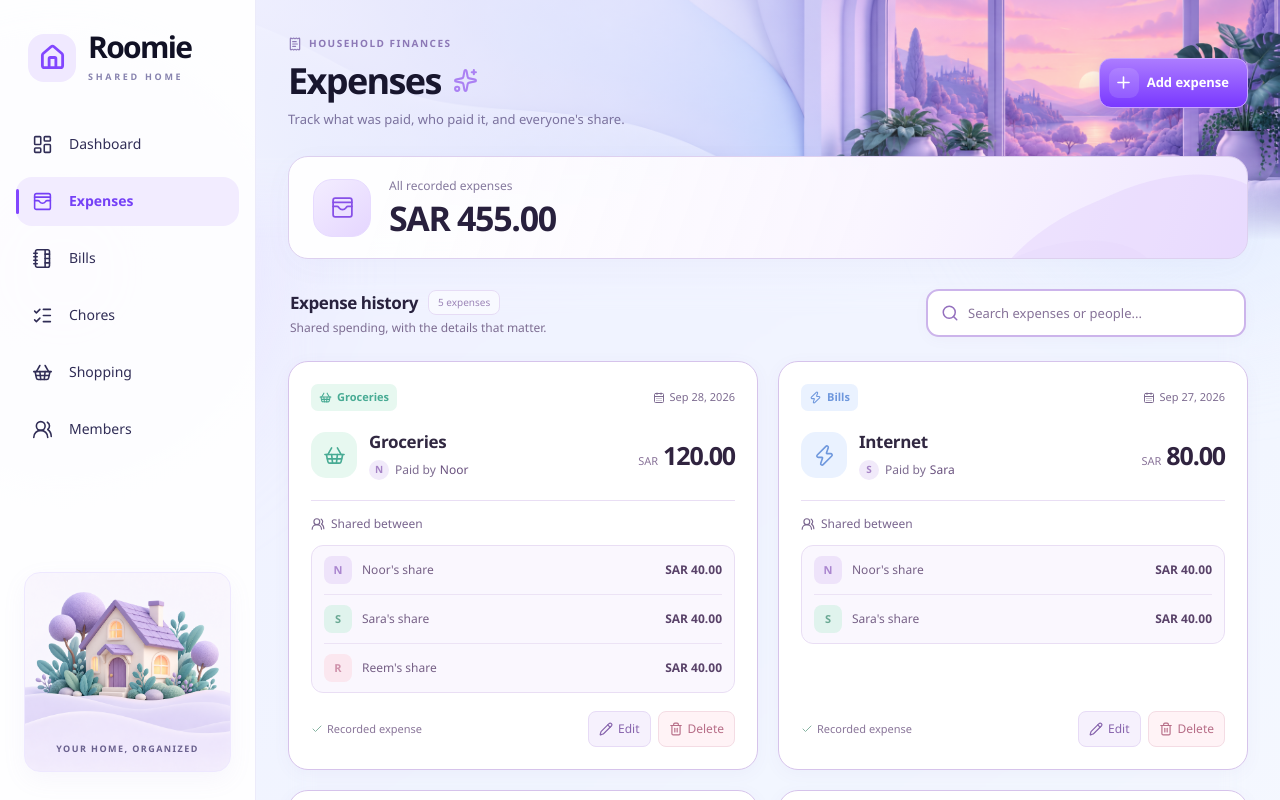
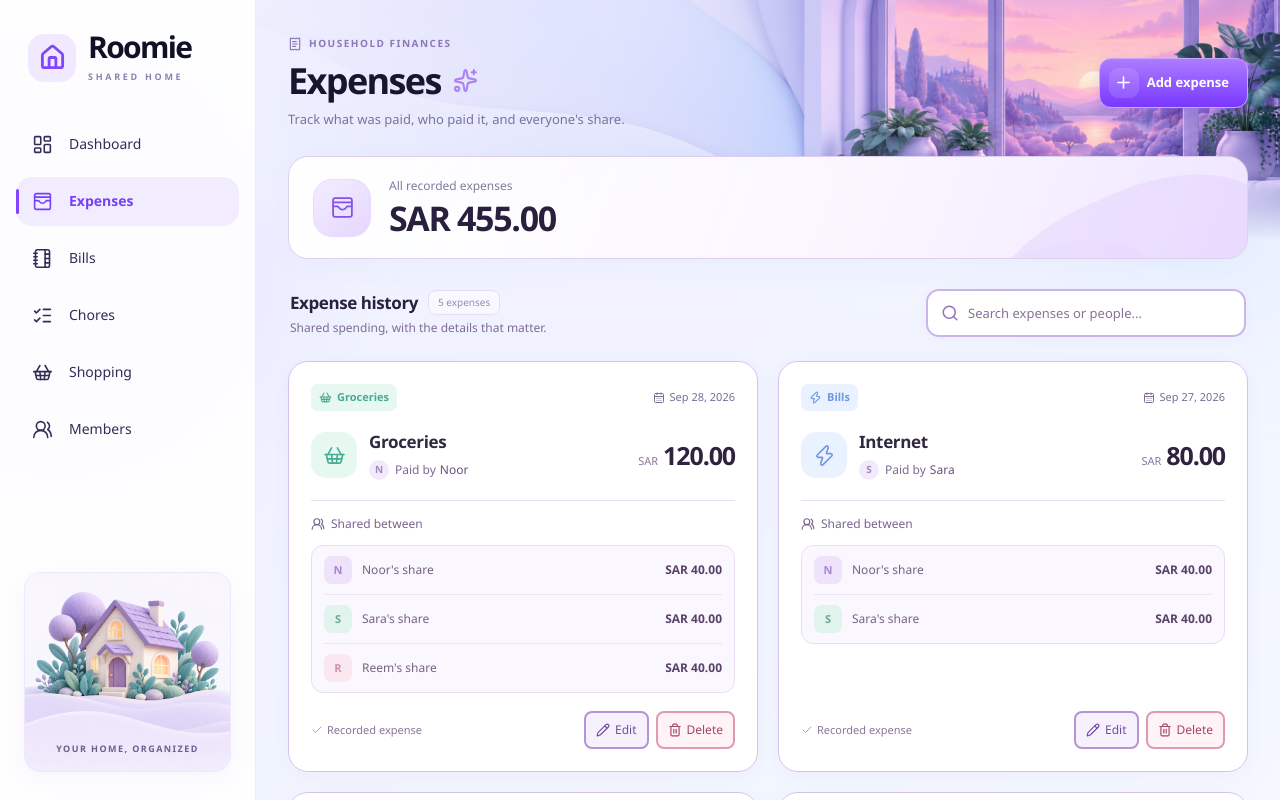
Before and after one commit to noorkamleh/roomie, a React (Vite) app: page /expenses in a window 1280 px wide. Shown: the top 800 px of the page. Built offline with nearby package versions, Linux system fonts and the light colour scheme.

Commit message:
style(expenses): strengthen edit and delete button borders

```diff
--- a/src/features/expenses/styles/expenses.css
+++ b/src/features/expenses/styles/expenses.css
@@ -445,21 +445,29 @@
   border-radius: 8px;
   min-height: 36px;
   padding: 8px 10px;
-  border: 1px solid #e7dbf6;
+  border: 2px solid #b493d6;
   background: #f6f1fd;
-  color: #8764ad;
+  color: #754c9f;
   font-size: 12px;
-  transition: background 180ms;
+  transition:
+    background 180ms,
+    border-color 180ms;
 }
 .expense-card-actions button:hover {
+  border-color: #9468bf;
   background: #eee3fb;
 }
+.expense-card-actions button:focus-visible {
+  outline: 2px solid currentColor;
+  outline-offset: 3px;
+}
 .expense-card-actions .expense-delete {
-  border-color: #f4dce4;
+  border-color: #df9ab1;
   background: #fff3f6;
-  color: #b76d87;
+  color: #a24768;
 }
 .expense-card-actions .expense-delete:hover {
+  border-color: #c97491;
   background: #ffe7ee;
 }
 
```
